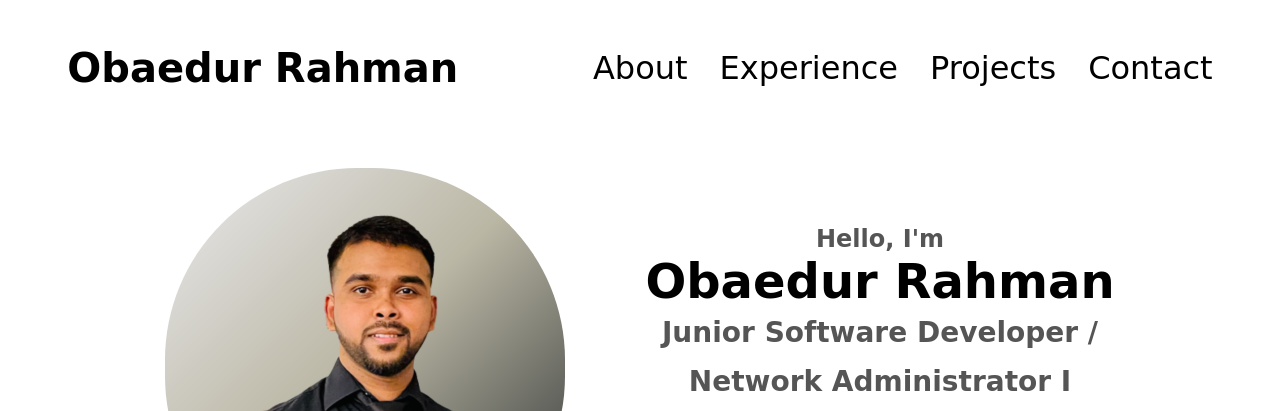
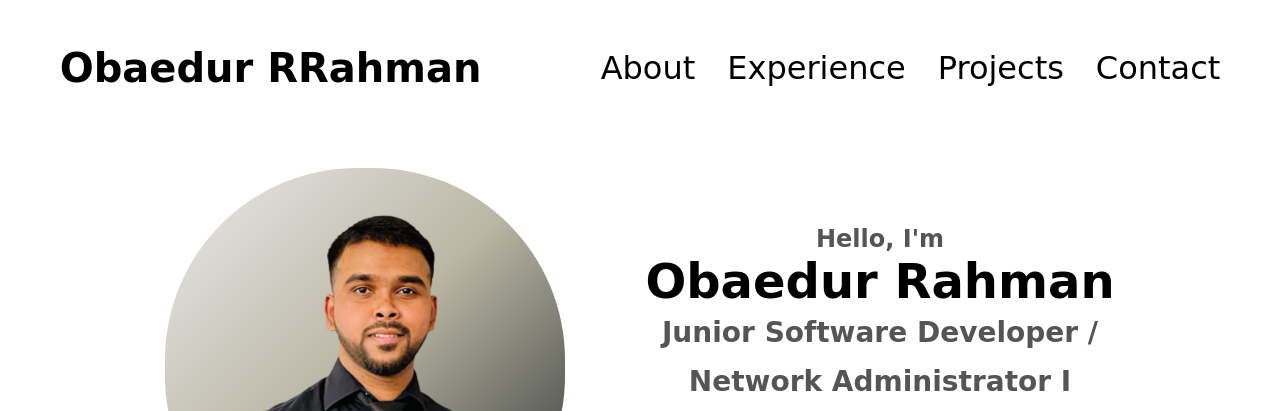
Before and after one commit to rahmo37/html-css-js-portfolio, a plain HTML site: page index.html in a window 1280 px wide. Shown: the top 411 px of the page. Drawn offline with Linux system fonts and the light colour scheme; a web font is replaced by a local one.

Commit message:
Update index.html

```diff
--- a/index.html
+++ b/index.html
@@ -9,7 +9,7 @@
   </head>
   <body>
     <nav id="desktop-nav">
-      <div class="logo">Obaedur Rahman</div>
+      <div class="logo">Obaedur RRahman</div>
       <div>
         <ul class="nav-links">
           <li><a href="#about">About</a></li>
```
